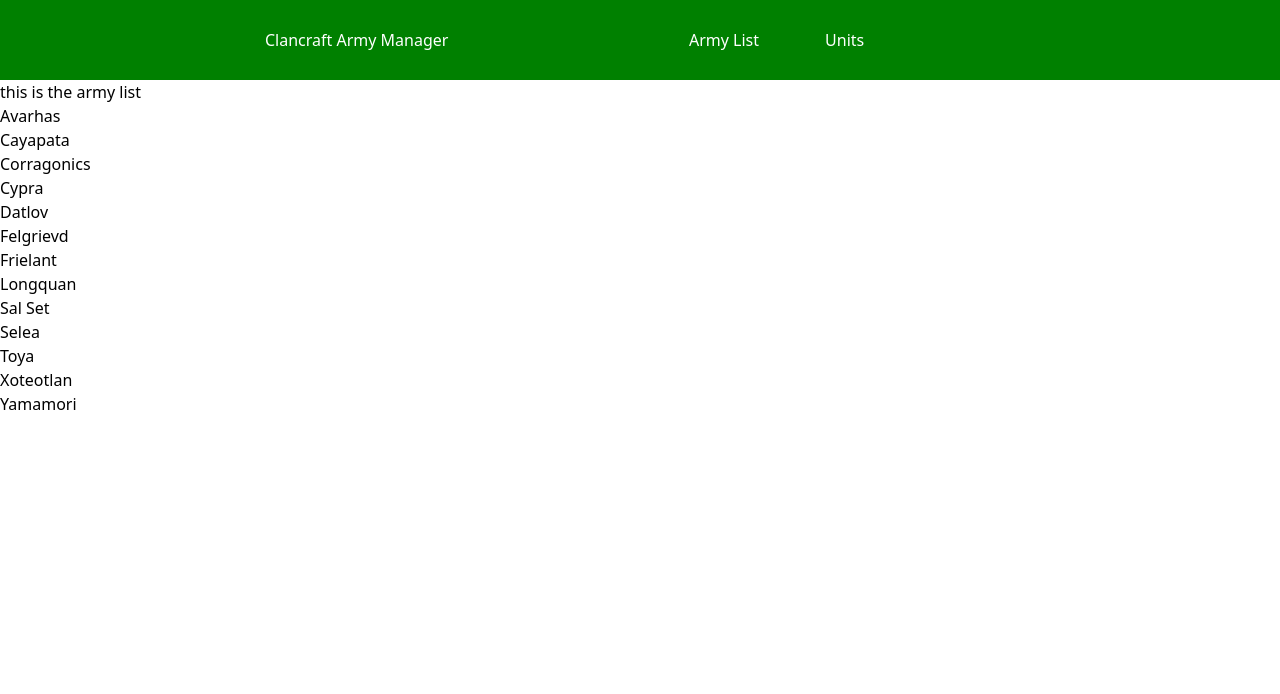
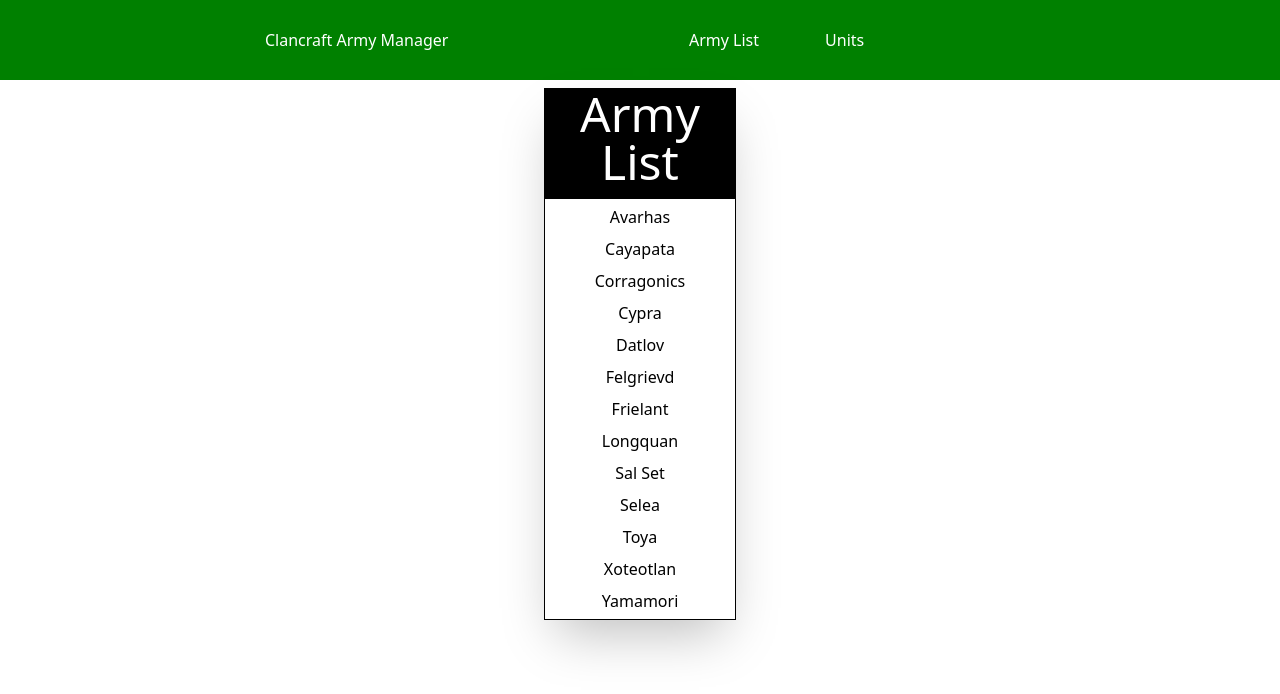
Before and after one commit to 7GCraft/Clancraft-Army-Manager, a Vue app: page /armies in a window 1280 px wide. Shown: the top 694 px of the page. Built offline with nearby package versions, Linux system fonts and the light colour scheme.

Commit message:
Add basecard and implement the army list to look better.

```diff
--- /dev/null
+++ b/src/components/UI/BaseCard.vue
@@ -0,0 +1,5 @@
+<template>
+    <div class="mx-auto my-2 text-center shadow-2xl  border border-black w-48" >
+        <slot/>
+    </div>
+</template>
--- a/src/main.js
+++ b/src/main.js
@@ -5,6 +5,7 @@ import ArmyList from './pages/ArmyList.vue'
 import ArmyView from './pages/ArmyView.vue'
 import NotFound from './pages/NotFound.vue'
 import UnitList from './pages/UnitList.vue'
+import BaseCard from './components/UI/BaseCard.vue'
 import './assets/tailwind.css'
 
 const app = createApp(App)
@@ -41,4 +42,5 @@ const router = createRouter({
 
 app.use(router)
 
+app.component('base-card',BaseCard)
 app.mount('#app')
--- a/src/pages/ArmyList.vue
+++ b/src/pages/ArmyList.vue
@@ -1,10 +1,12 @@
 <template>
-    <h3> this is the army list</h3>
+    <base-card>
+    <h1 class="text-5xl border border-black bg-black text-white w-100 h-[110px] cursor-pointer"> Army List</h1>
     <ul>
-        <li v-for="state in CCStateList" :key="state">
+        <li class="hover:bg-green-700 hover:text-white focus:bg-green-500  text-medium font-medium mx-2 my-1  px-2.5 py-0.5 rounded" v-for="state in CCStateList" :key="state">
             <router-link :to="this.$route.path+'/'+stateList[state]">{{ state }}</router-link>
         </li>
     </ul>
+    </base-card>
 </template>
 <script>
 
```
